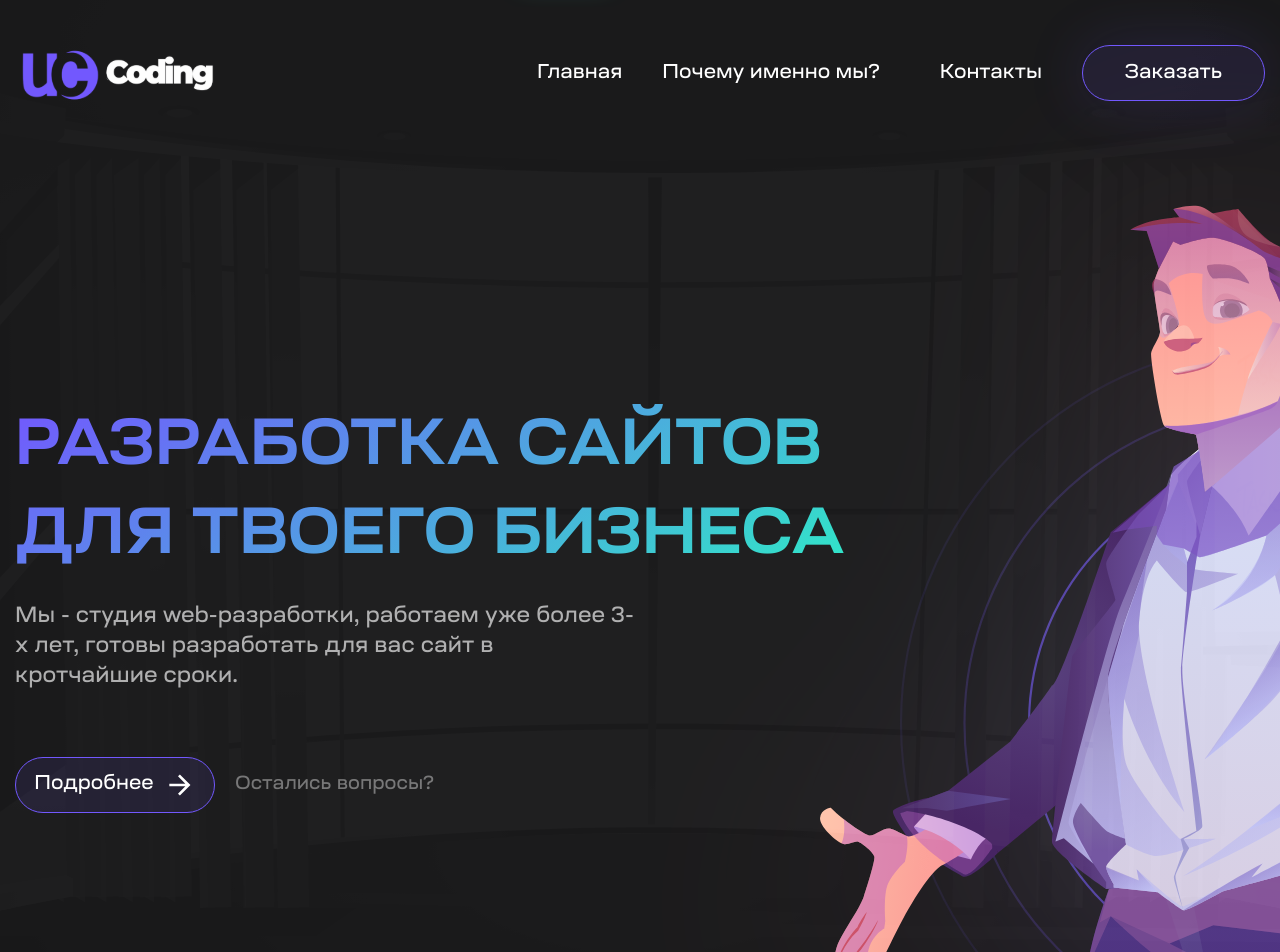
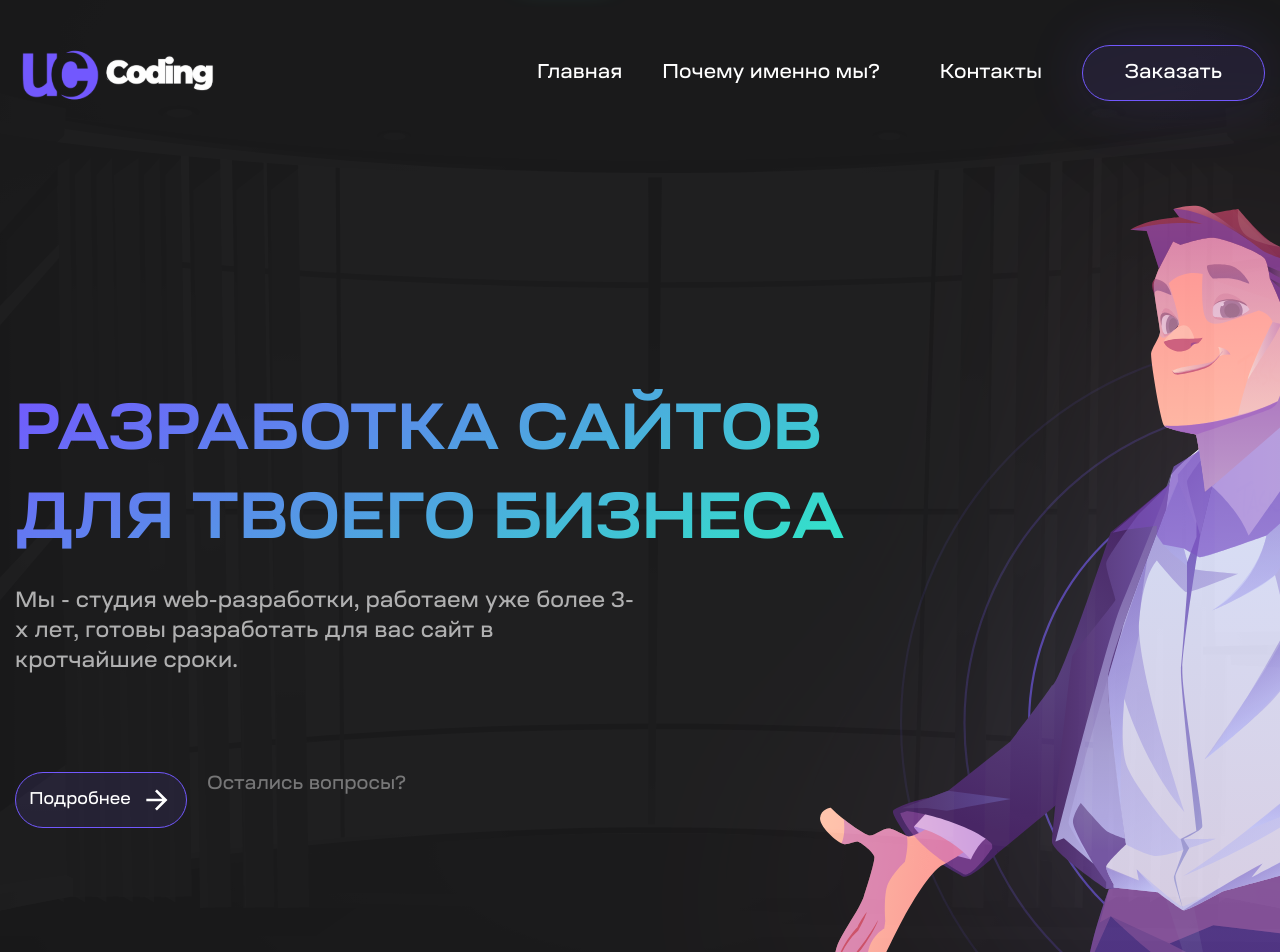
Before and after one commit to Jamshid0306/New-practice, a Vue app: page / in a window 1280 px wide. Shown: the top 952 px of the page. Built offline with nearby package versions, Linux system fonts and the light colour scheme.

Commit message:
Tarife end

```diff
--- a/src/assets/styles/header.scss
+++ b/src/assets/styles/header.scss
@@ -36,7 +36,7 @@
             border-radius: 49px;
             max-width: 200px;
             width: 100%;
-            min-height: 56px;
+            height: 56px;
             font-weight: 500;
             font-size: 20px;
             color: #fff;
@@ -71,6 +71,23 @@
             min-height: 56px;
             font-weight: 500;
             font-size: 20px;
+            color: #fff;
+            background: rgba(114, 88, 254, 0.1);
+            display: flex;
+            align-items: center;
+            gap: 10px;
+            justify-content: center;
+            cursor: pointer;
+            margin-top: 30px;
+        }
+        &5 {
+            border: 1.5px solid #7258fe;
+            border-radius: 49px;
+            max-width: 172px;
+            width: 100%;
+            min-height: 56px;
+            font-weight: 500;
+            font-size: 17px;
             color: #fff;
             background: rgba(114, 88, 254, 0.1);
             display: flex;
--- a/src/assets/styles/main.scss
+++ b/src/assets/styles/main.scss
@@ -140,9 +140,9 @@
 }
 
 .t__card {
-    max-width: 370px;
+    max-width: 400px;
+    min-height: 570px;
     width: 100%;
-    min-height: 570px;
     border: 1px solid rgba(255, 255, 255, 0.2);
     border-radius: 36px;
     width: 370px;
@@ -163,6 +163,24 @@
         line-height: 154%;
         text-align: center;
         color: rgba(255, 255, 255, 0.75);
+    }
+    &-bot {
+        display: flex;
+        justify-content: space-between;
+        align-items: center;
+    }
+    &-price {
+        font-weight: 500;
+        font-size: 16px;
+        line-height: 154%;
+        color: #fff;
+    }
+    &-txt {
+        font-weight: 500;
+        font-size: 17px;
+        line-height: 154%;
+        text-align: center;
+        color: rgba(255, 255, 255, 0.4);
     }
 }
 
--- a/src/components/UI/HeaderBtn.vue
+++ b/src/components/UI/HeaderBtn.vue
@@ -9,6 +9,6 @@ const props = defineProps({
 </script>
 
 <template>
-  <button class="nav__btn2">{{text}} <arrow :size="32"/></button>
+  <button class="nav__btn2 nav__btn5">{{text}} <arrow :size="32"/></button>
 
 </template>
--- a/src/views/Tarifes.vue
+++ b/src/views/Tarifes.vue
@@ -1,7 +1,7 @@
 <script setup>
 import { Swiper, SwiperSlide } from "swiper/vue";
 import HeaderBtn from "@/components/UI/HeaderBtn.vue";
-import { EffectCoverflow, Pagination, Navigation } from "swiper/modules";
+import { EffectCoverflow, Pagination } from "swiper/modules";
 import "swiper/css";
 import "swiper/css/effect-coverflow";
 import "swiper/css/pagination";
```
